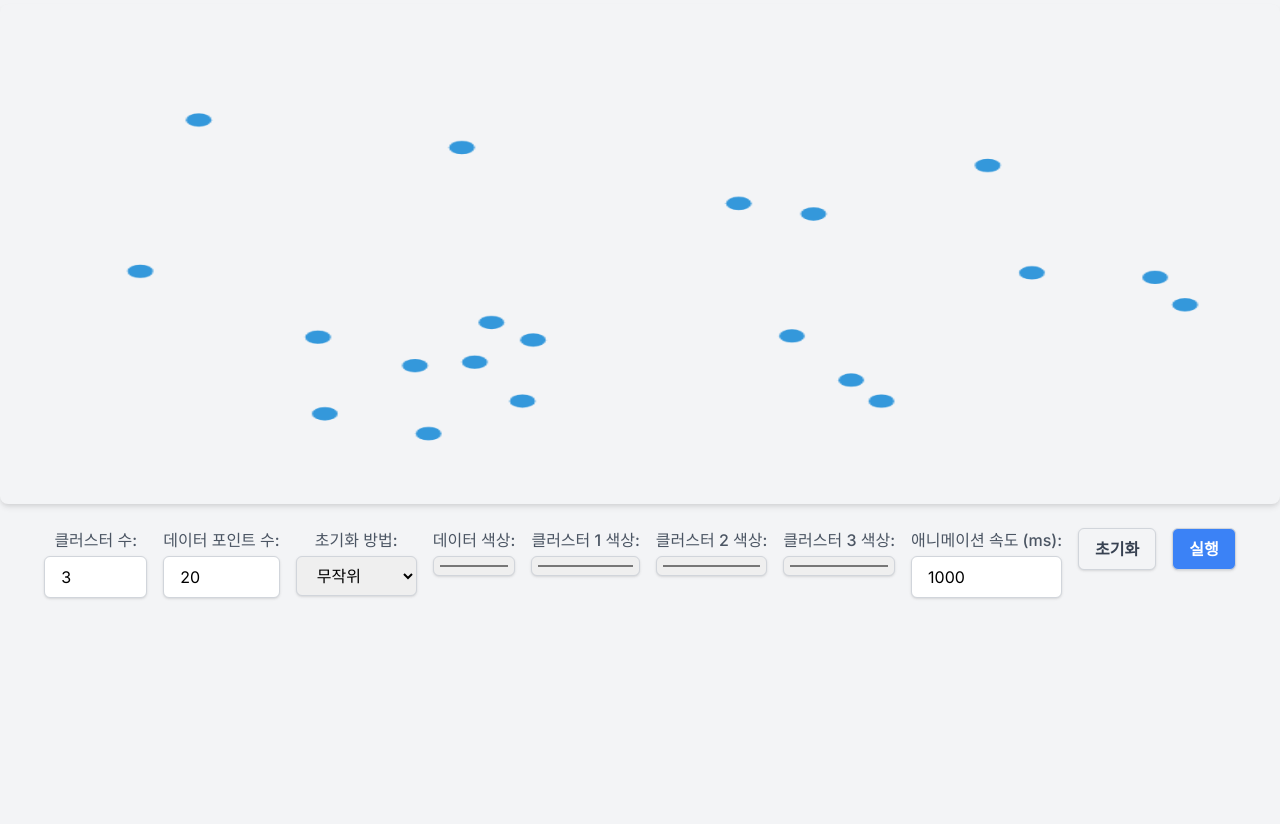
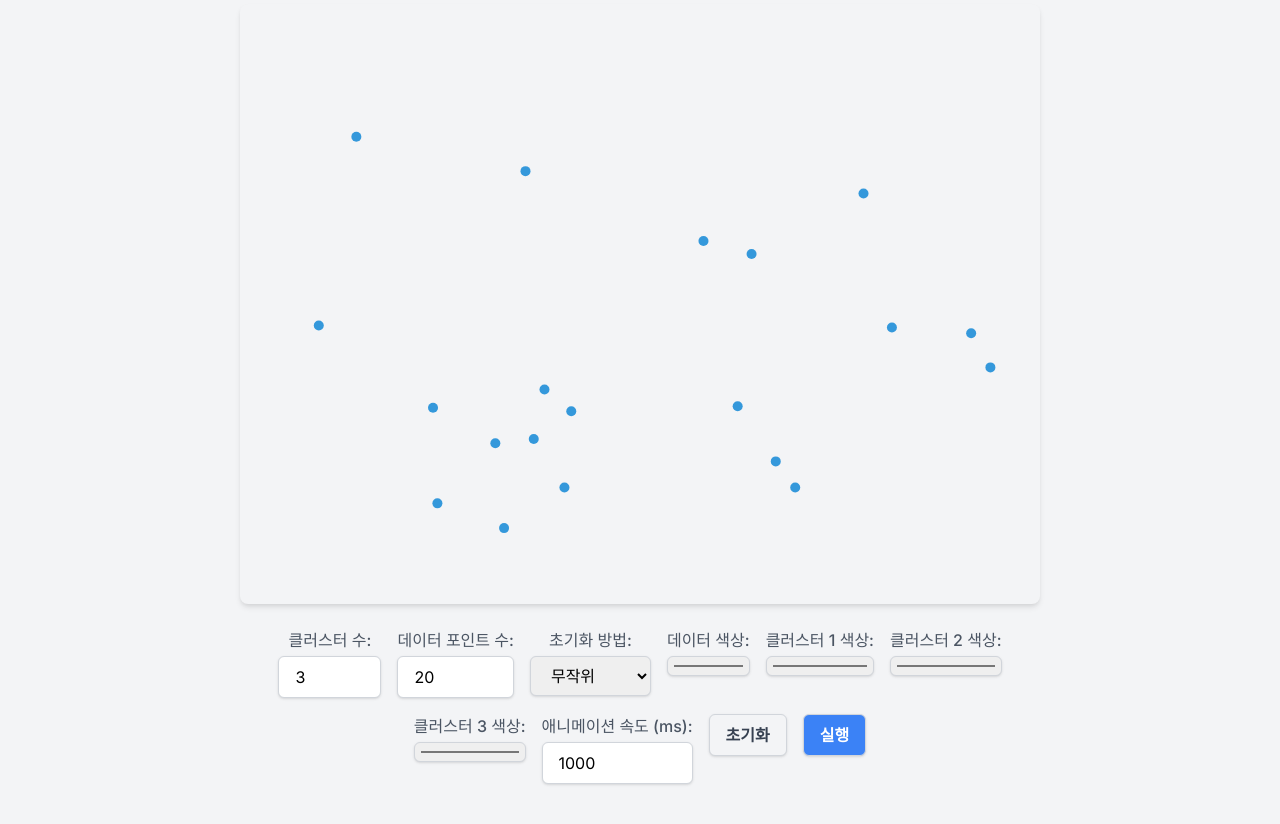
Before and after one commit to mathlove22/k_mean_sim, a plain HTML site: page index.html in a window 1280 px wide. Shown: the part 84-908 px from the top of the page. Before the commit the page ends 800 px from the top, so only its background shows below. Drawn offline with nearby package versions, Linux system fonts and the light colour scheme.

Commit message:
Update index.html

```diff
--- a/index.html
+++ b/index.html
@@ -18,10 +18,11 @@
             border-radius: 0.5rem;
             box-shadow: 0 4px 6px -1px rgba(0, 0, 0, 0.1), 0 2px 4px -1px rgba(0, 0, 0, 0.06);
             margin-bottom: 1.5rem;
-            width: 100%;
+            max-width: 100%;
             height: auto;
-            max-height: 500px;
-            aspect-ratio: 8 / 6;
+            display: block;
+            margin-left: auto;
+            margin-right: auto;
         }
         .controls-container {
             display: flex;
@@ -29,6 +30,9 @@
             justify-content: center;
             gap: 1rem;
             margin-bottom: 1.5rem;
+            max-width: 800px;
+            margin-left: auto;
+            margin-right: auto;
         }
         .control-item {
             display: flex;
@@ -78,6 +82,9 @@
             border: 1px solid #16a34a;
             font-weight: 500;
             text-align: center;
+            max-width: 800px;
+            margin-left: auto;
+            margin-right: auto;
         }
         .hidden {
             display: none;
@@ -200,9 +207,28 @@
         }
 
         function resizeCanvas() {
-            const containerWidth = Math.min(document.querySelector('.controls-container').offsetWidth, 800);
-            canvas.width = containerWidth;
-            canvas.height = containerWidth * 0.75;
+            // 컨테이너 너비에 맞춰 캔버스 크기 설정 (최대 800px)
+            const maxWidth = Math.min(window.innerWidth - 40, 800);
+            const canvasWidth = maxWidth;
+            const canvasHeight = Math.floor(canvasWidth * 0.75); // 4:3 비율
+
+            // 실제 캔버스 크기 설정
+            canvas.width = canvasWidth;
+            canvas.height = canvasHeight;
+
+            // CSS 크기도 동일하게 설정하여 왜곡 방지
+            canvas.style.width = canvasWidth + 'px';
+            canvas.style.height = canvasHeight + 'px';
+
+            // 고해상도 디스플레이 대응
+            const dpr = window.devicePixelRatio || 1;
+            if (dpr > 1) {
+                canvas.width = canvasWidth * dpr;
+                canvas.height = canvasHeight * dpr;
+                canvas.style.width = canvasWidth + 'px';
+                canvas.style.height = canvasHeight + 'px';
+                ctx.scale(dpr, dpr);
+            }
         }
 
         resizeCanvas();
@@ -219,9 +245,9 @@
         let previousCentroids = [];
 
         function generateDataPoints(numPoints) {
-            const width = canvas.width;
-            const height = canvas.height;
-            const padding = 50;
+            const width = canvas.style.width ? parseFloat(canvas.style.width) : canvas.width;
+            const height = canvas.style.height ? parseFloat(canvas.style.height) : canvas.height;
+            const padding = 40;
             dataPoints = [];
             for (let i = 0; i < numPoints; i++) {
                 const x = padding + Math.random() * (width - 2 * padding);
@@ -234,9 +260,9 @@
         function initializeCentroids(method, dataPoints, numClusters) {
             centroids = [];
             if (method === 'random') {
-                const width = canvas.width;
-                const height = canvas.height;
-                const padding = 50;
+                const width = canvas.style.width ? parseFloat(canvas.style.width) : canvas.width;
+                const height = canvas.style.height ? parseFloat(canvas.style.height) : canvas.height;
+                const padding = 40;
 
                 for (let i = 0; i < numClusters; i++) {
                     const x = padding + Math.random() * (width - 2 * padding);
@@ -320,7 +346,7 @@
         function drawDataPoints(dataPoints, pointColor, clusterColors) {
             for (const point of dataPoints) {
                 ctx.beginPath();
-                ctx.arc(point.x, point.y, 8, 0, 2 * Math.PI);
+                ctx.arc(point.x, point.y, 5, 0, 2 * Math.PI); // 크기를 8에서 5로 줄임
                 ctx.fillStyle = point.cluster === -1 ? pointColor : clusterColors[point.cluster % clusterColors.length];
                 ctx.fill();
                 ctx.closePath();
@@ -330,7 +356,7 @@
         function drawCentroids(centroids, clusterColors, step) {
             for (let i = 0; i < centroids.length; i++) {
                 ctx.beginPath();
-                ctx.arc(centroids[i].x, centroids[i].y, 12, 0, 2 * Math.PI);
+                ctx.arc(centroids[i].x, centroids[i].y, 8, 0, 2 * Math.PI); // 크기를 12에서 8로 줄임
                 ctx.fillStyle = clusterColors[i % clusterColors.length];
                 ctx.fill();
                 ctx.strokeStyle = '#333';
@@ -355,7 +381,9 @@
         }
 
         function clearCanvas() {
-            ctx.clearRect(0, 0, canvas.width, canvas.height);
+            const width = canvas.style.width ? parseFloat(canvas.style.width) : canvas.width;
+            const height = canvas.style.height ? parseFloat(canvas.style.height) : canvas.height;
+            ctx.clearRect(0, 0, width, height);
         }
 
         function kMeansStep(dataPoints, centroids, numClusters, pointColor, clusterColors, step) {
```
